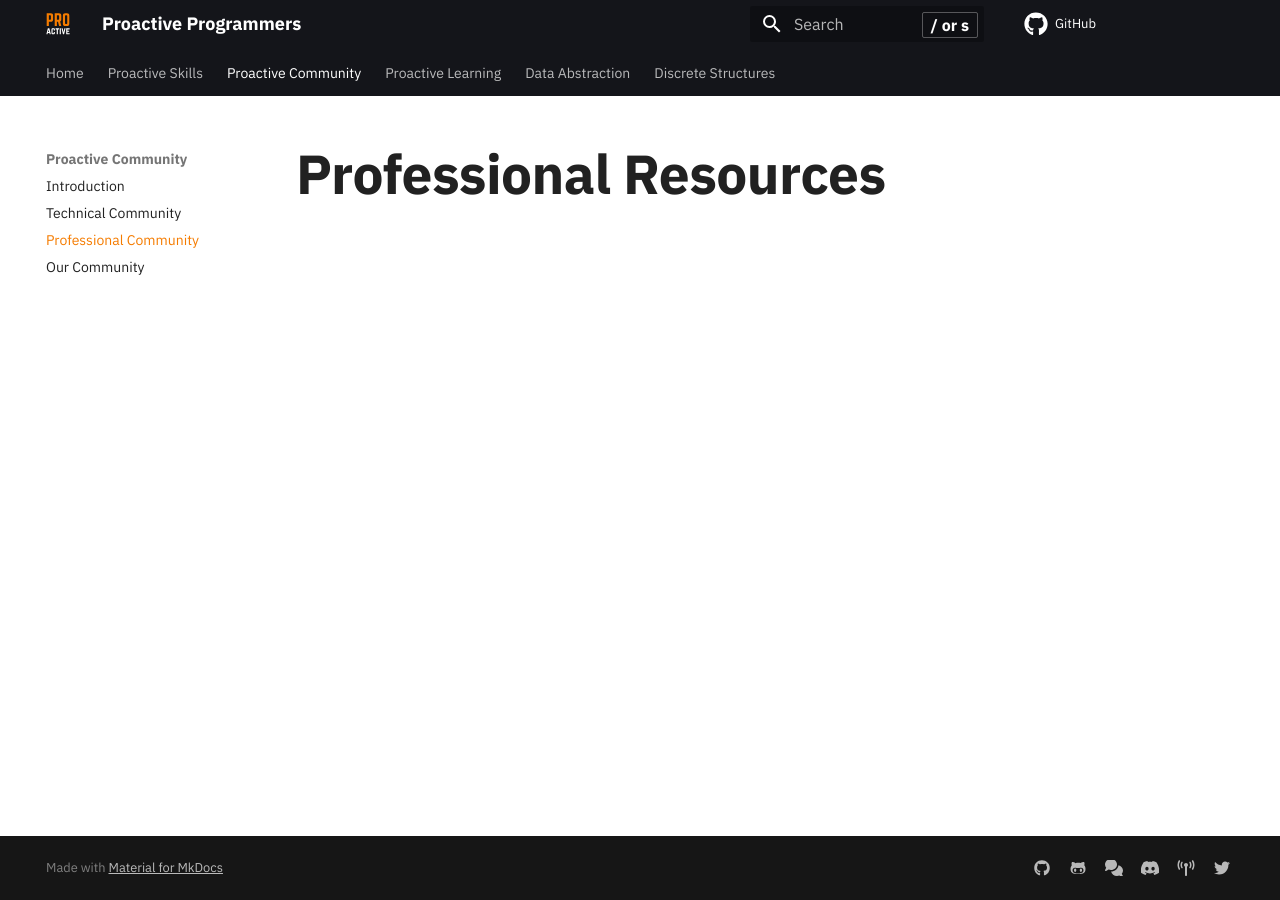
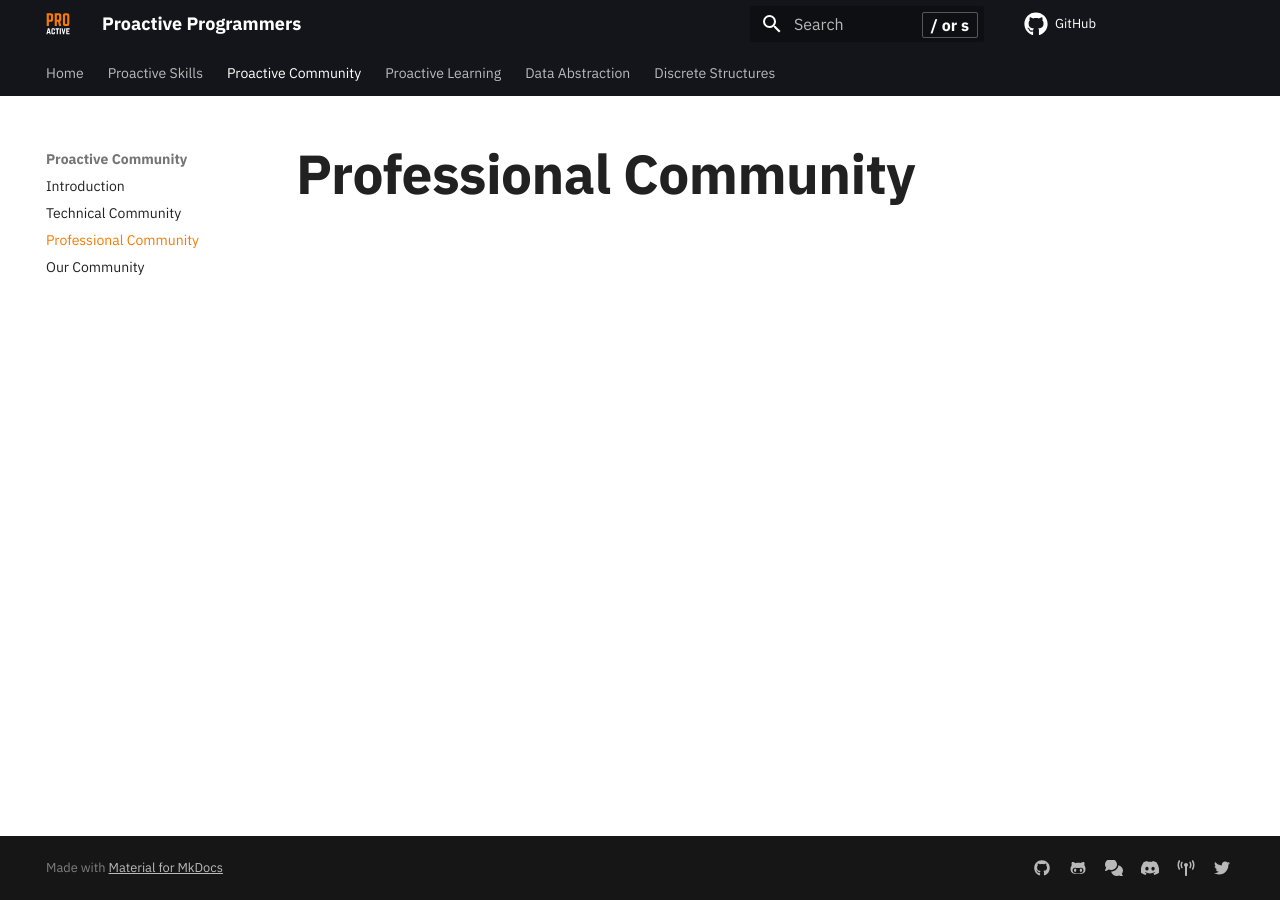
Before and after one commit to ProactiveProgrammers/www.proactiveprogrammers.com, an MkDocs documentation site: the page built from docs/proactive-community/professional-resources.md, in a window 1280 px wide. Built offline with MkDocs 1.6.1 and Material for MkDocs 9.7.7, drawn with Linux system fonts in a browser that asks for light colours; comment, search, counter and statistics services are not loaded.

Commit message:
fix: Change the title in professional-resources to include "Community".

```diff
--- a/docs/proactive-community/professional-resources.md
+++ b/docs/proactive-community/professional-resources.md
@@ -1 +1 @@
-# Professional Resources
+# Professional Community
```
